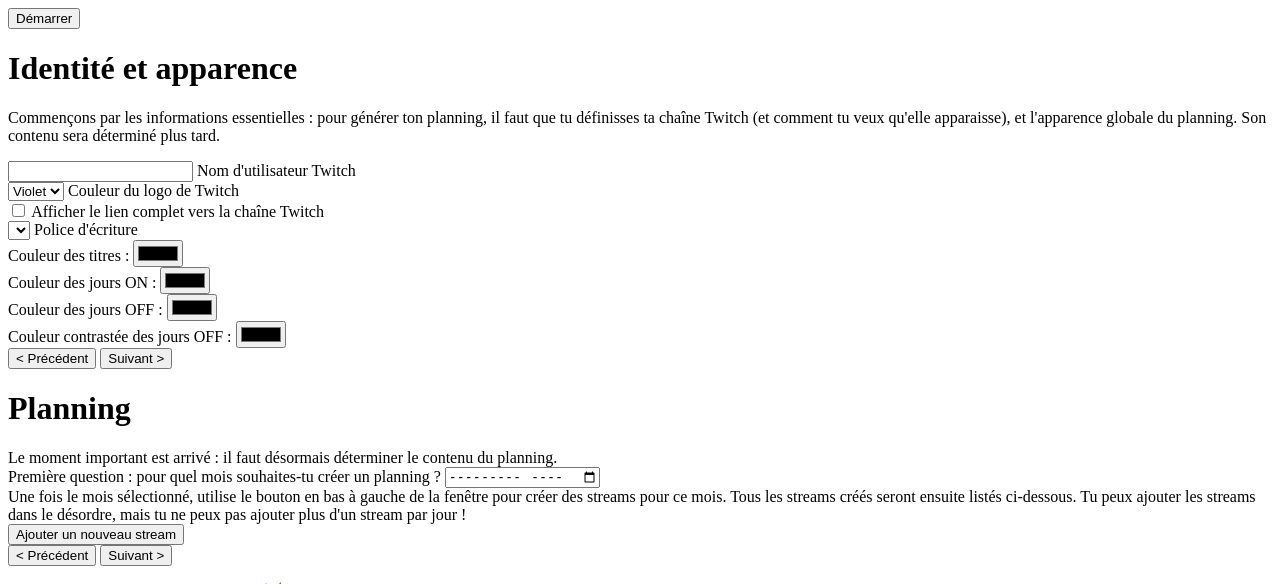
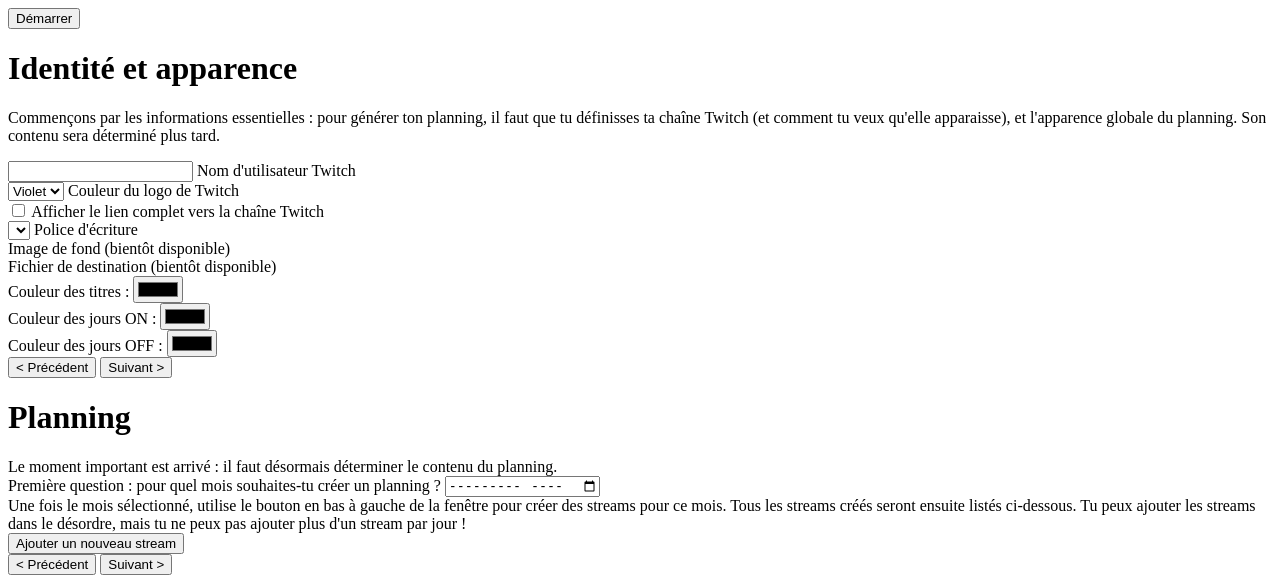
Before and after one commit to InFinity54/StreamScheduleGenerator, a Node project: template src/templates/index.html.twig in a window 1280 px wide. Shown: the part 3289-3873 px from the top of the page. Run offline with Node 20 templates, Linux system fonts and the light colour scheme; the template is opened without the code that fills it, so the values that code supplies are empty.

Commit message:
Suppression de la couleur contrastée (inutilisée) + persistance des paramètres

```diff
--- a/src/templates/steps/identity.html.twig
+++ b/src/templates/steps/identity.html.twig
@@ -50,22 +50,28 @@
             </div>
 
             <div class="row mt-3">
-                <div class="col-sm-6">
-                    <label for="identity_titlescolor">Couleur des titres</label> : <input required type="color" class="align-middle" id="identity_titlescolor">
-                </div>
-
-                <div class="col-sm-6">
-                    <label for="identity_dayoncolor">Couleur des jours ON</label> : <input required type="color" class="align-middle" id="identity_dayoncolor">
+                <div class="col-sm-12">
+                    Image de fond (bientôt disponible)
                 </div>
             </div>
 
             <div class="row mt-3">
-                <div class="col-sm-6">
-                    <label for="identity_dayoffcolor">Couleur des jours OFF</label> : <input required type="color" class="align-middle" id="identity_dayoffcolor">
+                <div class="col-sm-12">
+                    Fichier de destination (bientôt disponible)
+                </div>
+            </div>
+
+            <div class="row mt-3">
+                <div class="col-sm-4">
+                    <label for="identity_titlescolor">Couleur des titres</label> : <input required type="color" class="align-middle" id="identity_titlescolor">
                 </div>
 
-                <div class="col-sm-6">
-                    <label for="identity_dayoffcontrastcolor">Couleur contrastée des jours OFF</label> : <input required type="color" class="align-middle" id="identity_dayoffcontrastcolor">
+                <div class="col-sm-4">
+                    <label for="identity_dayoncolor">Couleur des jours ON</label> : <input required type="color" class="align-middle" id="identity_dayoncolor">
+                </div>
+
+                <div class="col-sm-4">
+                    <label for="identity_dayoffcolor">Couleur des jours OFF</label> : <input required type="color" class="align-middle" id="identity_dayoffcolor">
                 </div>
             </div>
         </form>
```
Also changed, not shown: src/js/app.js (+18 -1 lines), src/js/steps/identity.js (+29 -6 lines).
